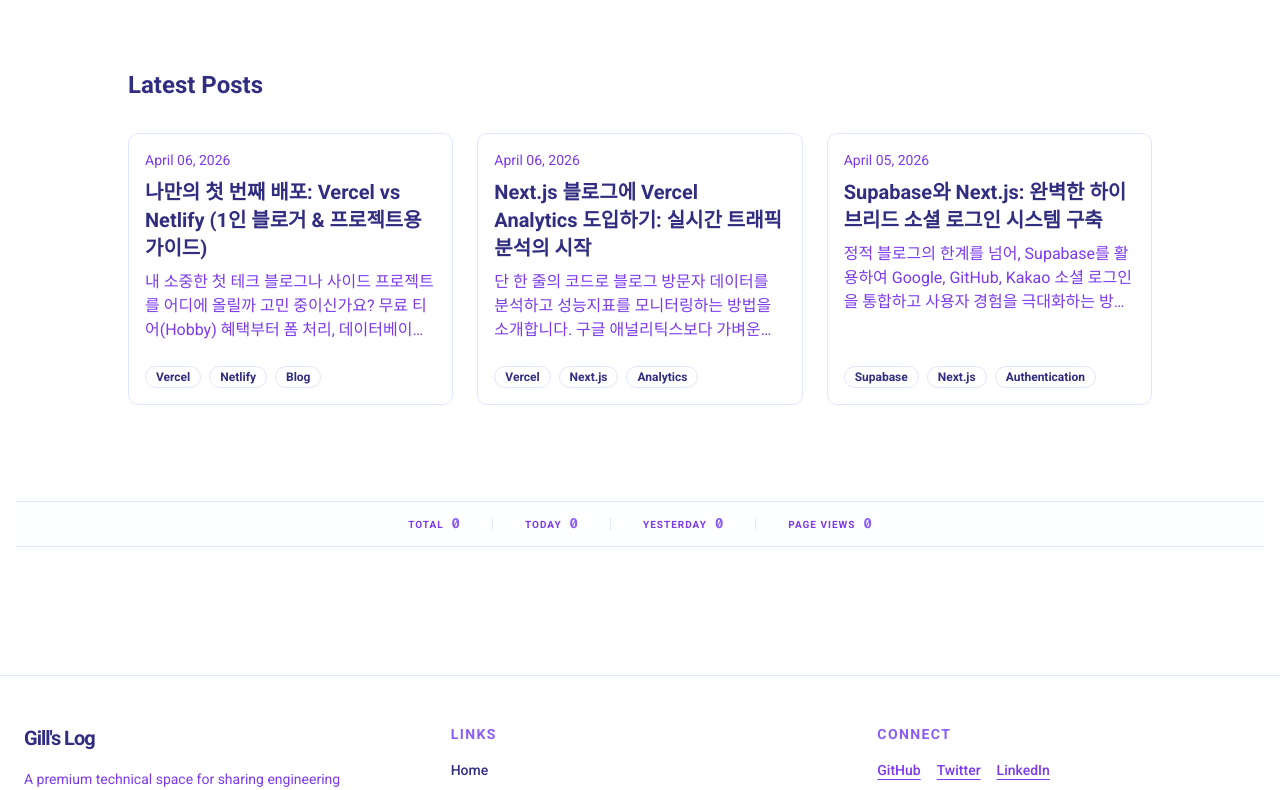
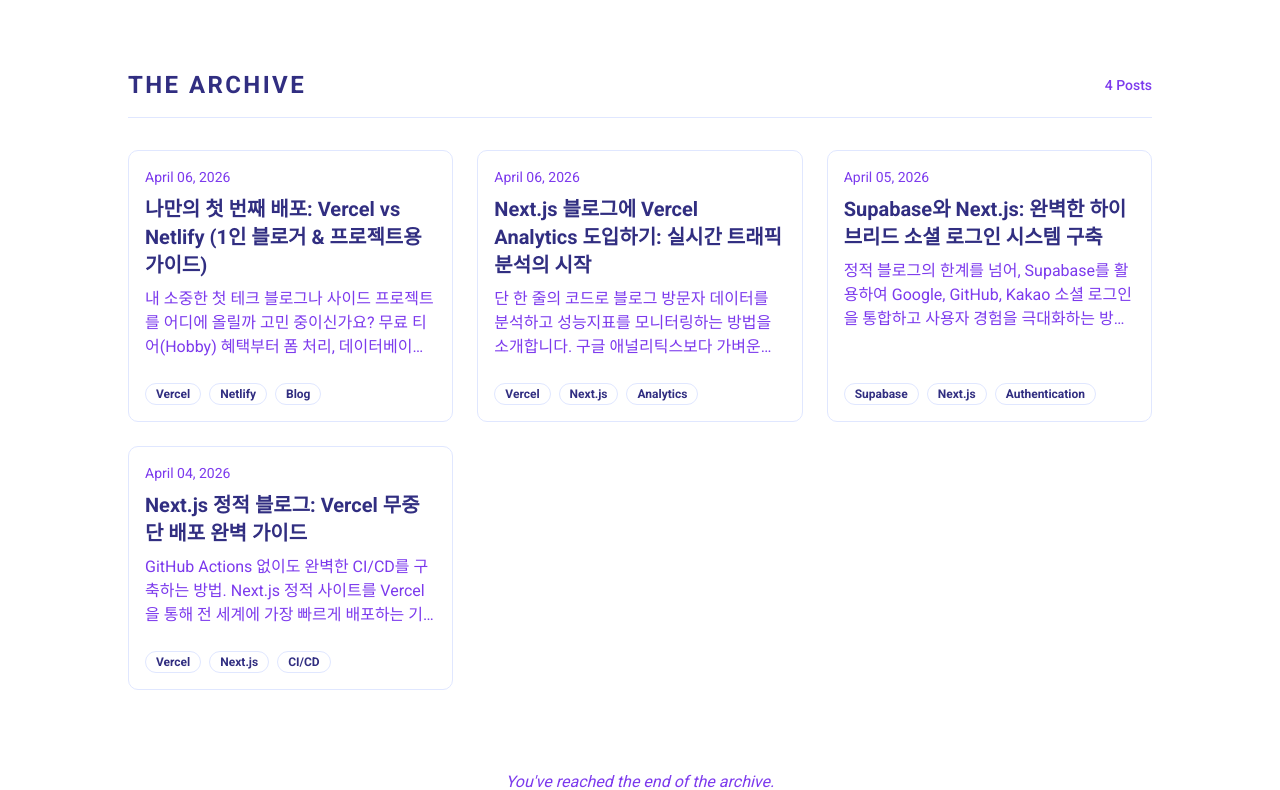
Before and after one commit to jnk174/myblog, a Next.js app: page / in a window 1280 px wide. Shown: the part 400-1190 px from the top of the page. Built offline with nearby package versions, Linux system fonts and the light colour scheme; no server answers; the database is empty; a web font is replaced by a local one.

Commit message:
feat: implement infinite scroll card grid on homepage

```diff
--- a/src/app/page.tsx
+++ b/src/app/page.tsx
@@ -3,8 +3,10 @@ import { getSortedPostsData } from "@/lib/posts";
 import { format } from "date-fns";
 import VisitorCounter from "@/components/VisitorCounter";
 
+import InfiniteScrollPosts from "@/components/InfiniteScrollPosts";
+
 export default function Home() {
-  const latestPosts = getSortedPostsData().slice(0, 3); // 최근 3개 포스트
+  const allPosts = getSortedPostsData();
 
   return (
     <div className="container mx-auto px-4 py-12 md:py-24 lg:py-32">
@@ -34,34 +36,11 @@ export default function Home() {
       </section>
 
       <section className="mt-16 md:mt-24 max-w-5xl mx-auto mb-16">
-        <h2 className="text-2xl font-bold mb-8">Latest Posts</h2>
-        <div className="grid gap-6 sm:grid-cols-2 lg:grid-cols-3">
-          {latestPosts.map((post) => (
-            <Link key={post.slug.join("/")} href={`/blog/${post.slug.join("/")}`}>
-              <div className="flex flex-col space-y-2 rounded-lg border bg-card p-4 hover:shadow-md transition-shadow h-full">
-                <span className="text-sm text-muted-foreground">
-                  {format(new Date(post.date), "MMMM dd, yyyy")}
-                </span>
-                <h3 className="text-xl font-bold">{post.title}</h3>
-                {post.excerpt && (
-                  <p className="text-muted-foreground line-clamp-3">
-                    {post.excerpt}
-                  </p>
-                )}
-                <div className="mt-auto pt-4 flex gap-2 flex-wrap">
-                  {post.tags?.slice(0, 3).map((tag: string) => (
-                    <span
-                      key={tag}
-                      className="inline-flex items-center rounded-full border px-2.5 py-0.5 text-xs font-semibold transition-colors focus:outline-none focus:ring-2 focus:ring-ring focus:ring-offset-2"
-                    >
-                      {tag}
-                    </span>
-                  ))}
-                </div>
-              </div>
-            </Link>
-          ))}
+        <div className="flex items-center justify-between mb-8 pb-4 border-b">
+          <h2 className="text-2xl font-bold uppercase tracking-widest">The Archive</h2>
+          <span className="text-sm font-medium text-muted-foreground">{allPosts.length} Posts</span>
         </div>
+        <InfiniteScrollPosts allPosts={allPosts} initialBatchSize={6} />
       </section>
 
       <section className="mt-24">
--- /dev/null
+++ b/src/components/InfiniteScrollPosts.tsx
@@ -0,0 +1,62 @@
+"use client";
+
+import { useState, useEffect, useRef } from "react";
+import type { PostData } from "@/lib/posts";
+import PostCard from "./PostCard";
+
+interface InfiniteScrollPostsProps {
+  allPosts: PostData[];
+  initialBatchSize?: number;
+}
+
+export default function InfiniteScrollPosts({
+  allPosts,
+  initialBatchSize = 6,
+}: InfiniteScrollPostsProps) {
+  const [visibleCount, setVisibleCount] = useState(initialBatchSize);
+  const observerTarget = useRef<HTMLDivElement>(null);
+
+  useEffect(() => {
+    const observer = new IntersectionObserver(
+      (entries) => {
+        if (entries[0].isIntersecting && visibleCount < allPosts.length) {
+          setVisibleCount((prev) => Math.min(prev + 6, allPosts.length));
+        }
+      },
+      { threshold: 1.0 }
+    );
+
+    if (observerTarget.current) {
+      observer.observe(observerTarget.current);
+    }
+
+    return () => observer.disconnect();
+  }, [allPosts.length, visibleCount]);
+
+  const visiblePosts = allPosts.slice(0, visibleCount);
+
+  return (
+    <div className="space-y-12">
+      <div className="grid gap-6 sm:grid-cols-2 lg:grid-cols-3">
+        {visiblePosts.map((post) => (
+          <PostCard key={post.slug.join("/")} post={post} />
+        ))}
+      </div>
+
+      {visibleCount < allPosts.length && (
+        <div
+          ref={observerTarget}
+          className="h-20 flex items-center justify-center"
+        >
+          <div className="animate-spin rounded-full h-8 w-8 border-b-2 border-primary"></div>
+        </div>
+      )}
+
+      {visibleCount >= allPosts.length && allPosts.length > 0 && (
+        <p className="text-center text-muted-foreground pt-8 italic">
+          You&apos;ve reached the end of the archive.
+        </p>
+      )}
+    </div>
+  );
+}
--- /dev/null
+++ b/src/components/PostCard.tsx
@@ -0,0 +1,35 @@
+import Link from "next/link";
+import { format } from "date-fns";
+import type { PostData } from "@/lib/posts";
+
+interface PostCardProps {
+  post: PostData;
+}
+
+export default function PostCard({ post }: PostCardProps) {
+  return (
+    <Link key={post.slug.join("/")} href={`/blog/${post.slug.join("/")}`}>
+      <div className="flex flex-col space-y-2 rounded-lg border bg-card p-4 hover:shadow-md transition-shadow h-full">
+        <span className="text-sm text-muted-foreground">
+          {format(new Date(post.date), "MMMM dd, yyyy")}
+        </span>
+        <h3 className="text-xl font-bold">{post.title}</h3>
+        {post.excerpt && (
+          <p className="text-muted-foreground line-clamp-3">
+            {post.excerpt}
+          </p>
+        )}
+        <div className="mt-auto pt-4 flex gap-2 flex-wrap">
+          {post.tags?.slice(0, 3).map((tag: string) => (
+            <span
+              key={tag}
+              className="inline-flex items-center rounded-full border px-2.5 py-0.5 text-xs font-semibold transition-colors focus:outline-none focus:ring-2 focus:ring-ring focus:ring-offset-2"
+            >
+              {tag}
+            </span>
+          ))}
+        </div>
+      </div>
+    </Link>
+  );
+}
```
